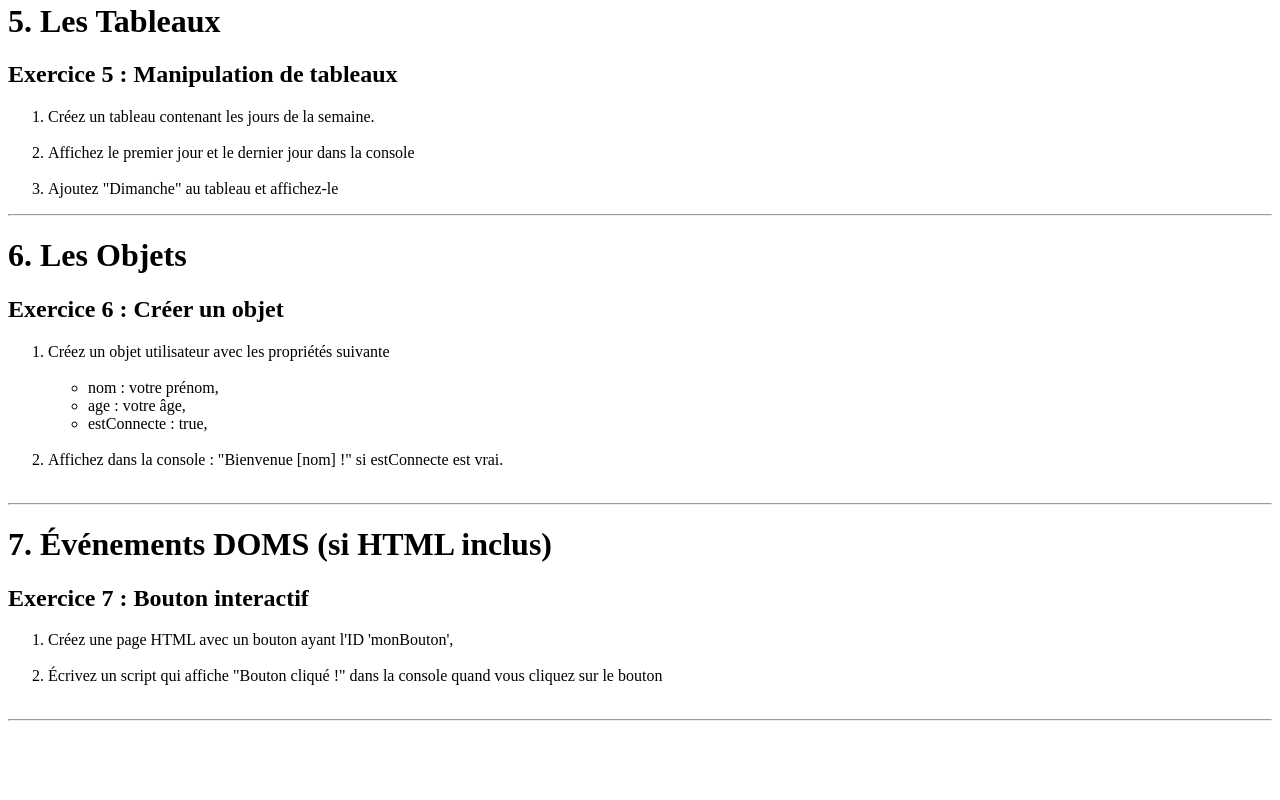
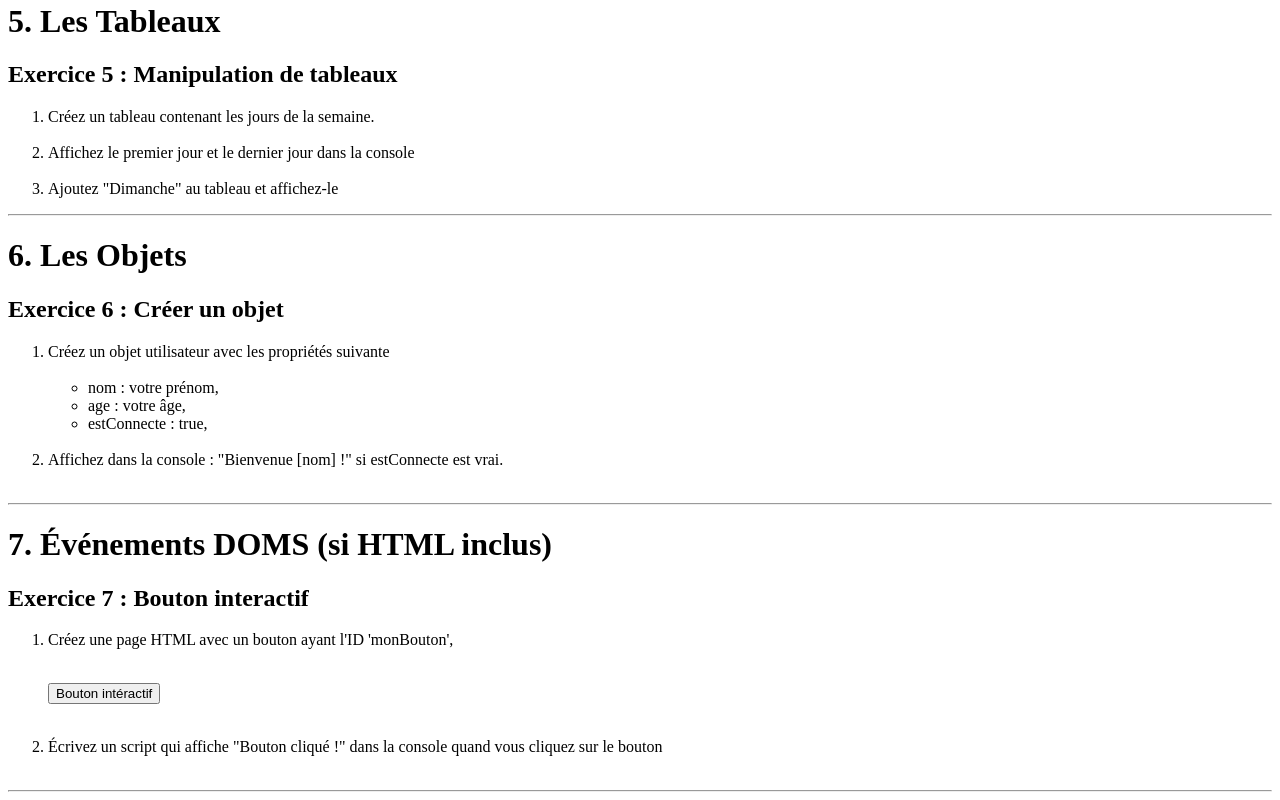
Before and after one commit to fannysaez/Exercices-JavaScript, a plain HTML site: page index.html in a window 1280 px wide. Shown: the part 1022-1822 px from the top of the page. Before the commit the page ends 1751 px from the top, so only its background shows below. Drawn offline with Linux system fonts and the light colour scheme.

Commit message:
Réalisations des exercices  1 à 7

```diff
--- a/index.html
+++ b/index.html
@@ -94,6 +94,7 @@
     <p>
         <ol>
             <li>Créez une page HTML avec un bouton ayant l'ID 'monBouton',</li><br>
+            <p><button id="monBouton">Bouton intéractif</button></p><br>
             <li>Écrivez un script qui affiche "Bouton cliqué !" dans la console quand vous cliquez sur le bouton</li><br>
         </ol>
     </p>
```
